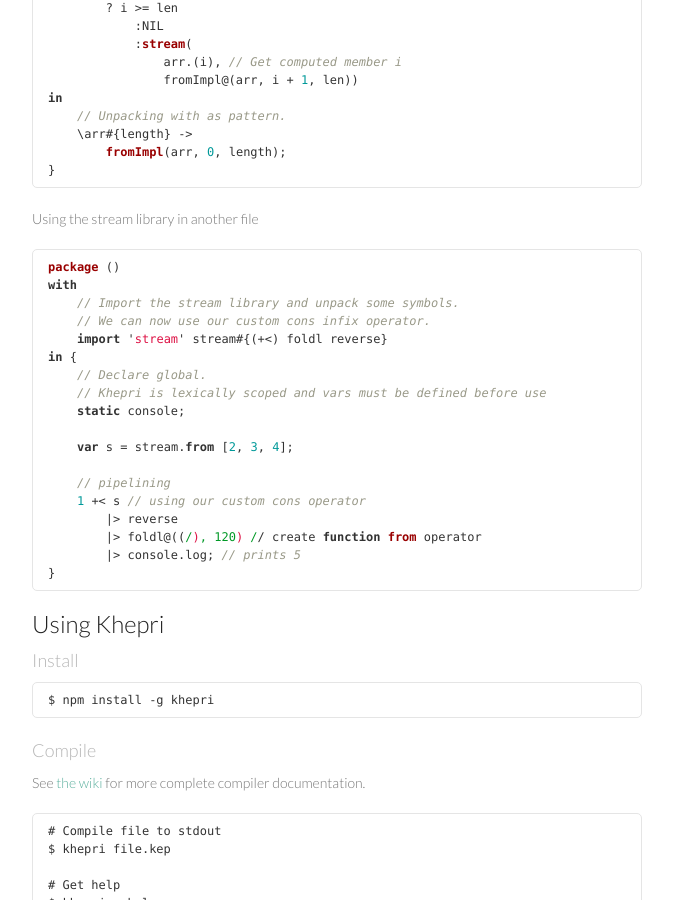
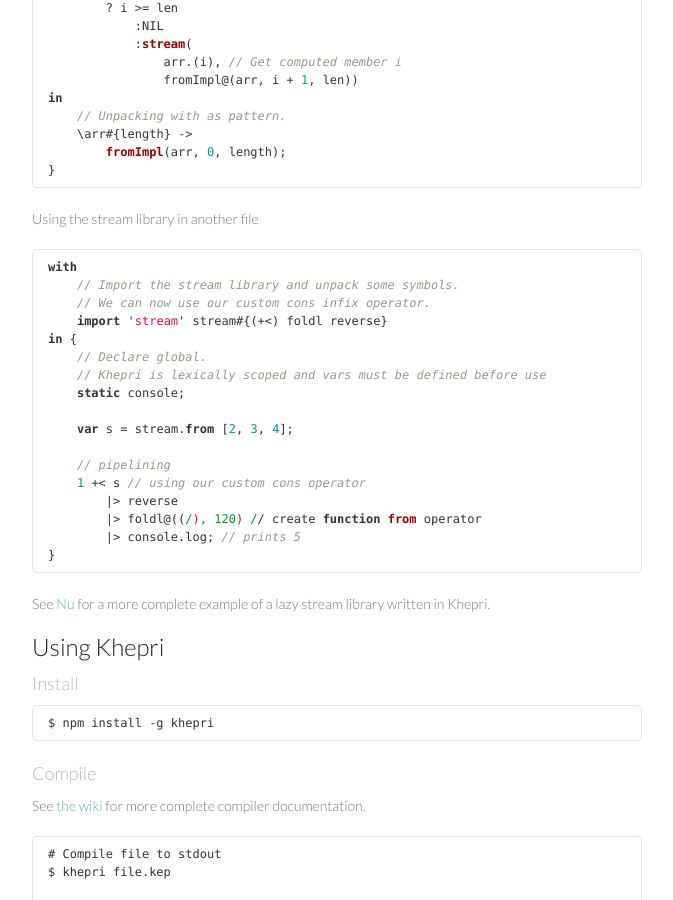
Before and after one commit to mattbierner/khepri, a Jekyll site: the page built from index.md, in a window 1280 px wide and 900 px high, scrolled down 1805 px. Shown: the whole window, without its empty margins (303-976 px from the left). Built offline with Jekyll 4.4.1, drawn with Linux system fonts in a browser that asks for light colours; Markdown is read by kramdown in place of the engine named in the settings.

Commit message:
Added nu link

````diff
--- a/index.md
+++ b/index.md
@@ -111,7 +111,6 @@
 Using the stream library in another file
 
 ```javascript
-package ()
 with
     // Import the stream library and unpack some symbols.
     // We can now use our custom cons infix operator.
@@ -130,6 +129,8 @@
         |> console.log; // prints 5
 }
 ```
+
+See [Nu](http://mattbierner.github.io/nu/) for a more complete example of a lazy stream library written in Khepri.
 
 ## Using Khepri
 
````
